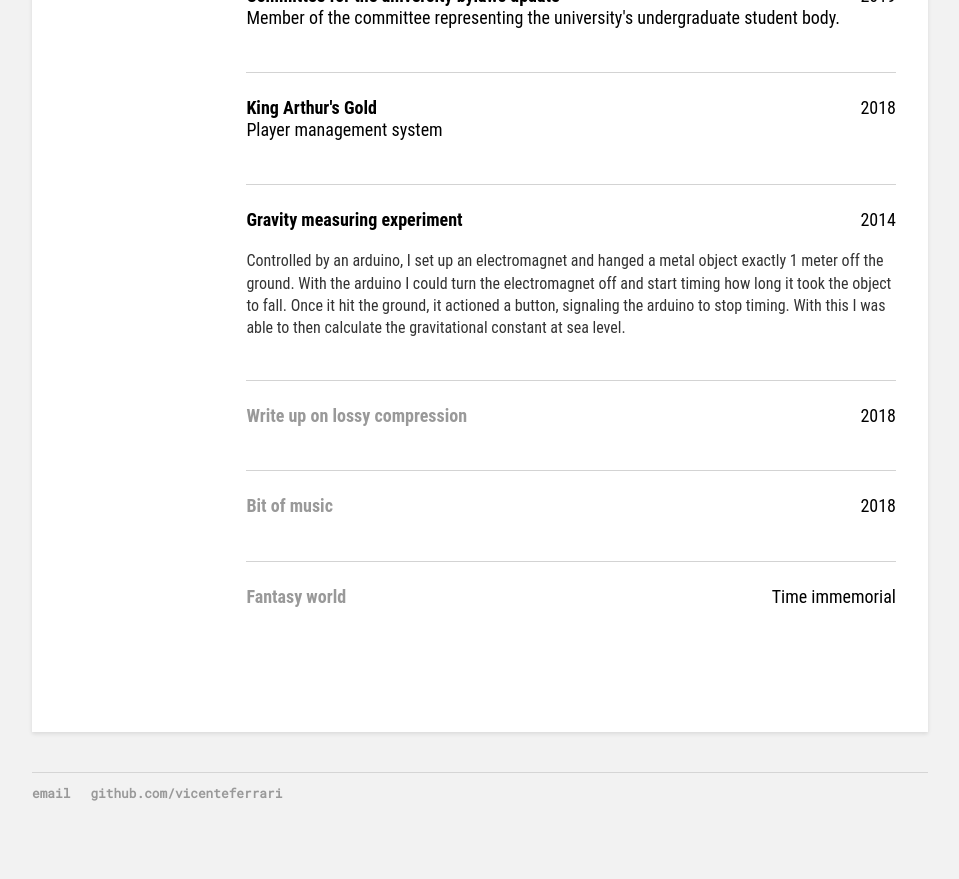
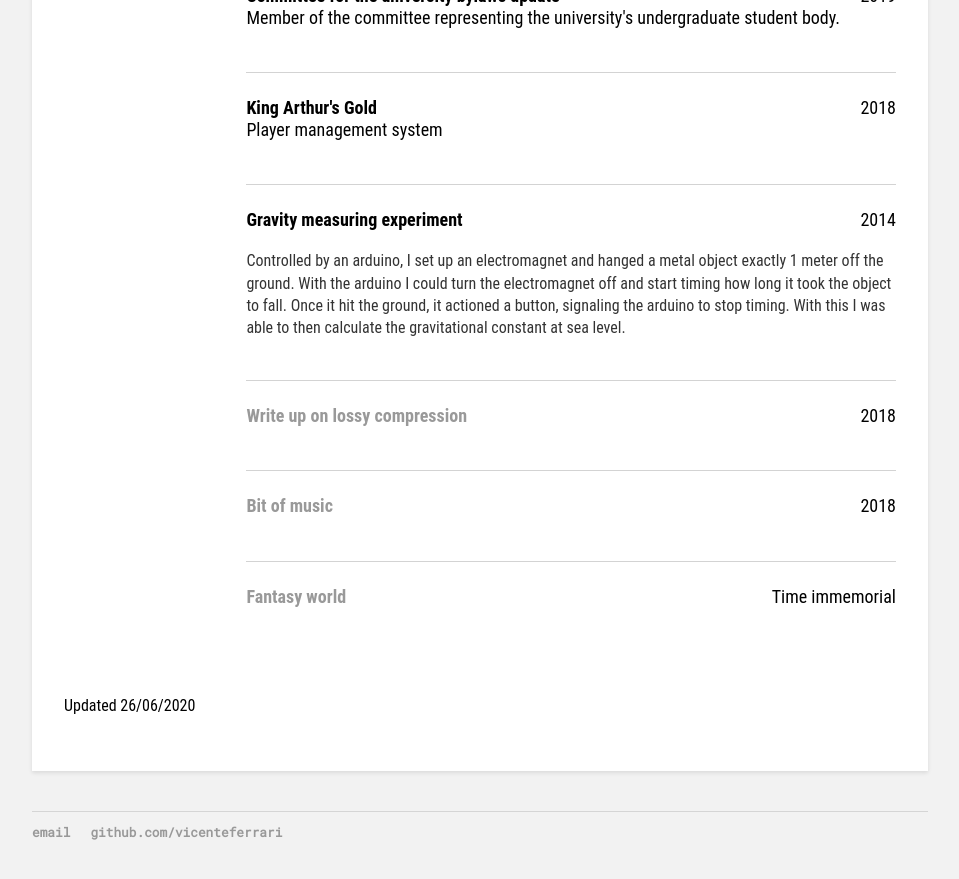
Before and after one commit to vicenteferrari/vicenteferrari.github.io, a Jekyll site: the page built from cv/index.html, in a window 1280 px wide and 900 px high, scrolled down 1705 px. Shown: the top 879 px of the window, without its empty margins (160-1119 px from the left). Built offline with Jekyll 4.4.1, drawn with Linux system fonts in a browser that asks for light colours.

Commit message:
[added] update date

```diff
--- a/cv/index.html
+++ b/cv/index.html
@@ -272,7 +272,7 @@ custom_css: cv
 					</div>
 				</div>
 			</div>
-
 		</div>
+		Updated 26/06/2020
 	</section>
 </div>
```
